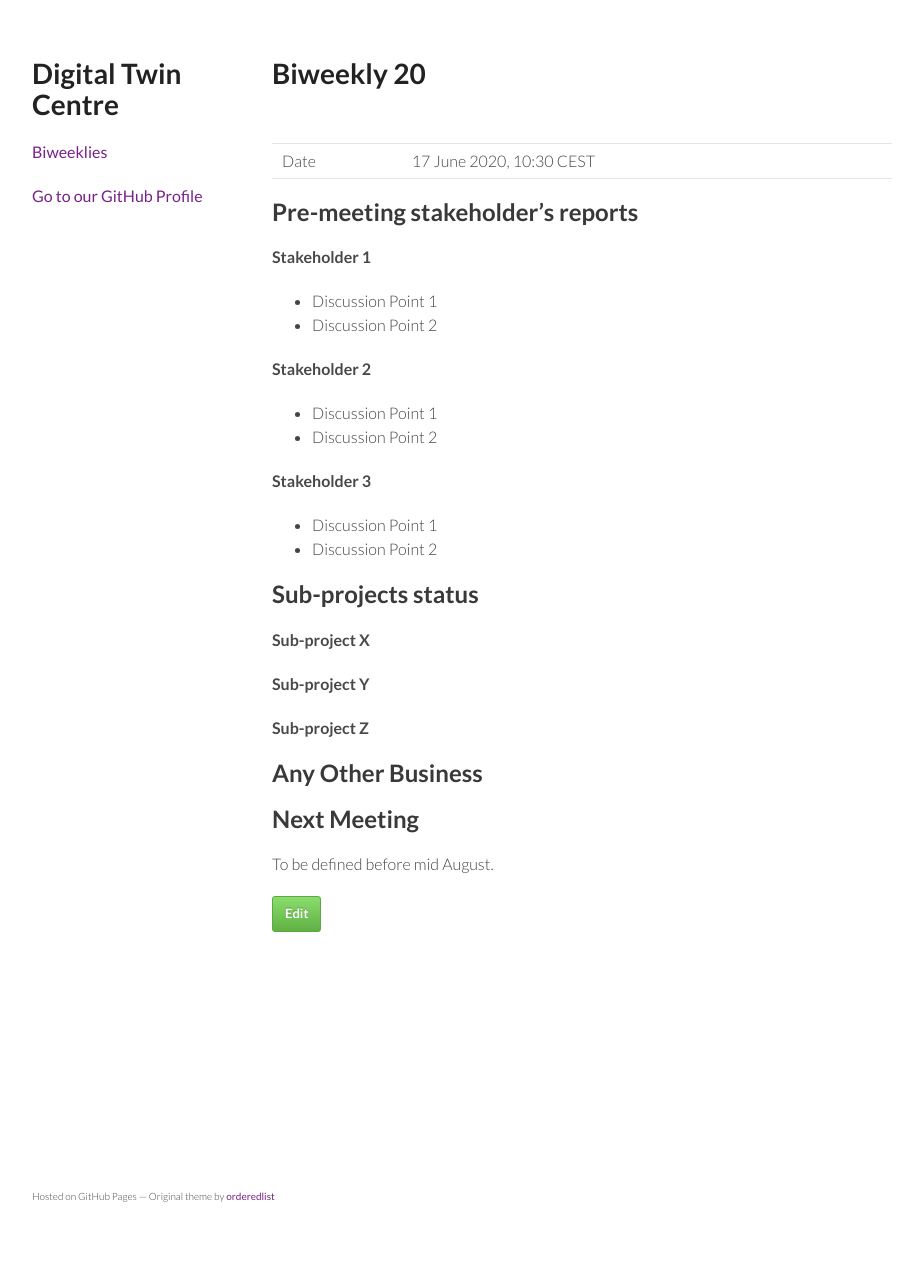
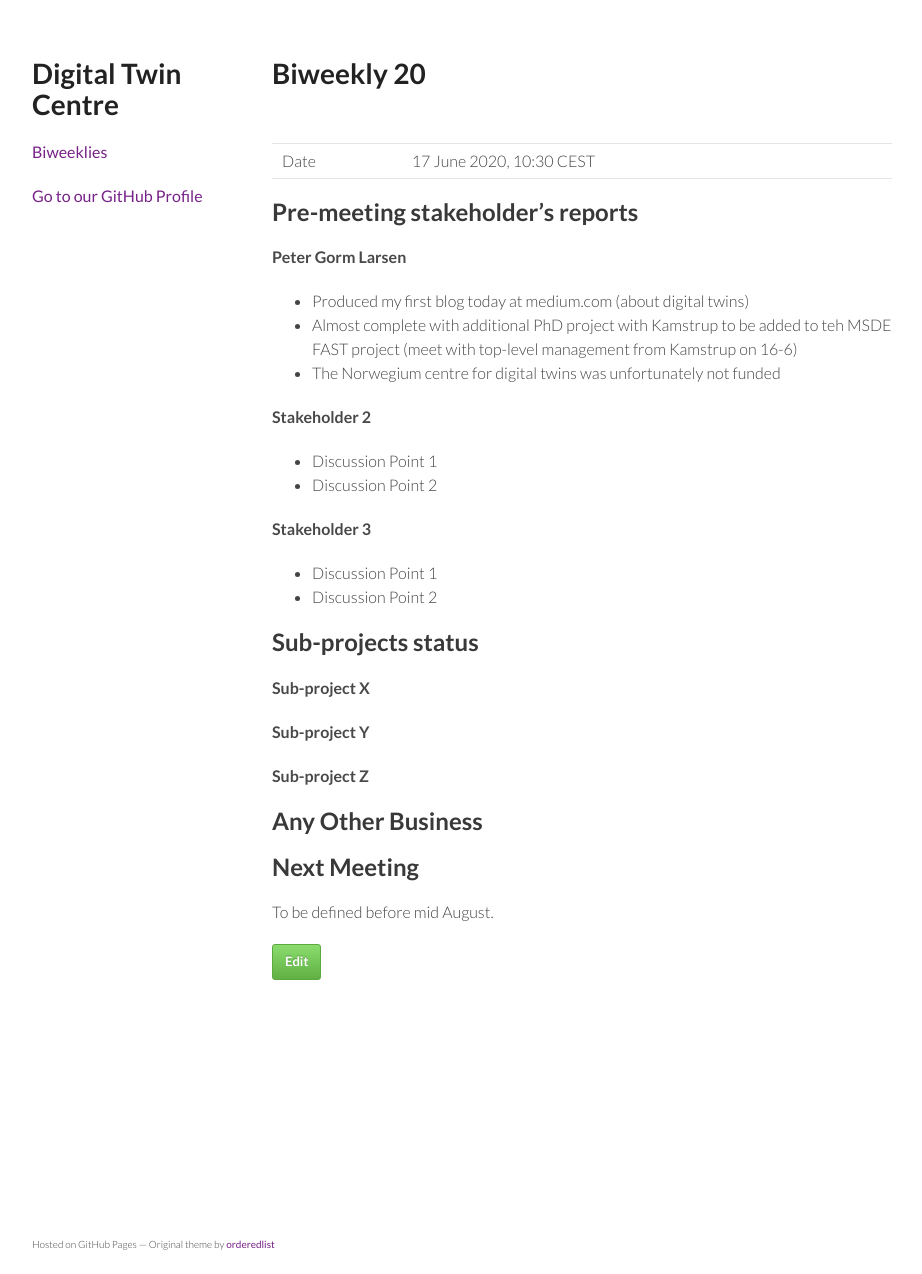
Before and after one commit to digitaltwincentre/digitaltwincentre.github.io, a Jekyll site: the page built from _biweeklies/Biweekly-20.md, in a window 1280 px wide. Shown: the whole page, without its empty margins (178-1100 px from the left). Built offline with Jekyll 4.4.1, drawn with Linux system fonts in a browser that asks for light colours; nearby versions of some CDN libraries; before the commit the page ends 1226 px from its top, so only the background shows below that.

Commit message:
Update Biweekly-20.md

```diff
--- a/_biweeklies/Biweekly-20.md
+++ b/_biweeklies/Biweekly-20.md
@@ -20,9 +20,10 @@ date: 17 June 2020, 1030 CEST
 
 <!-- Please keep in mind that the minutes are publicly available.-->
 
-#### Stakeholder 1
-* Discussion Point 1
-* Discussion Point 2
+#### Peter Gorm Larsen
+* Produced my first blog today at medium.com (about digital twins)
+* Almost complete with additional PhD project with Kamstrup to be added to teh MSDE FAST project (meet with top-level management from Kamstrup on 16-6)
+* The Norwegium centre for digital twins was unfortunately not funded
 
 #### Stakeholder 2
 * Discussion Point 1
```
